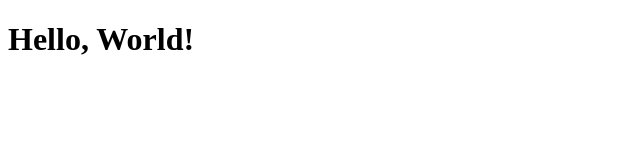
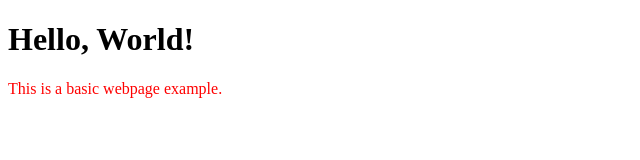
Before and after one commit to luckystrikeitstoasted/luckystrikeitstoasted.github.io, a plain HTML site: page index.html in a window 1280 px wide. Shown: the whole page, without its empty margins (0-640 px from the left). Drawn offline with Linux system fonts and the light colour scheme.

Commit message:
CSS + HTML updated

```diff
--- a/index.html
+++ b/index.html
@@ -3,9 +3,13 @@
 <head>
     <meta charset="UTF-8">
     <meta name="viewport" content="width=device-width, initial-scale=1.0">
-    <title>Hello, World!</title>
+    <title>Shray Khanna</title>
+    <link rel="stylesheet" href="styles.css">
 </head>
 <body>
-    <h1>Hello, World!</h1>
+    <div class="container">
+        <h1>Hello, World!</h1>
+        <p>This is a basic webpage example.</p>
+    </div>
 </body>
 </html>
--- a/styles.css
+++ b/styles.css
@@ -0,0 +1 @@
+p { color: red; }
```
